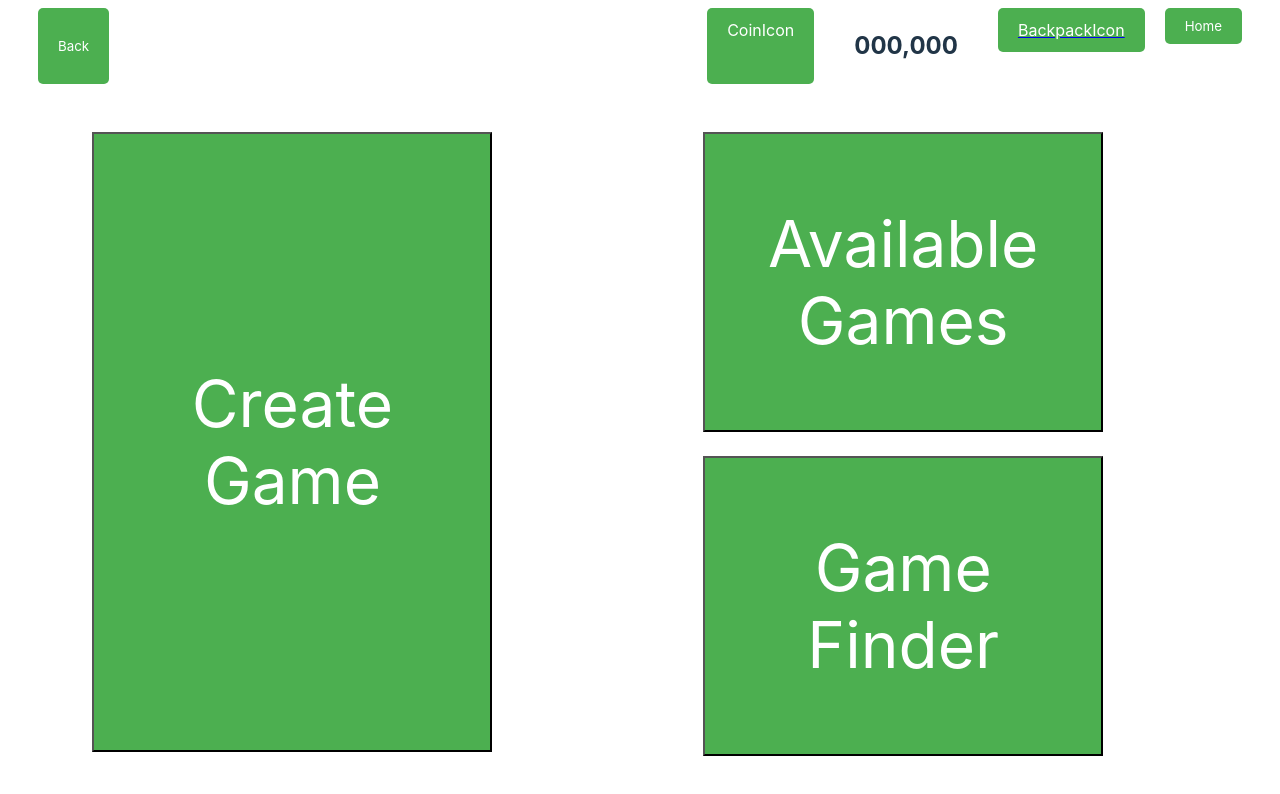
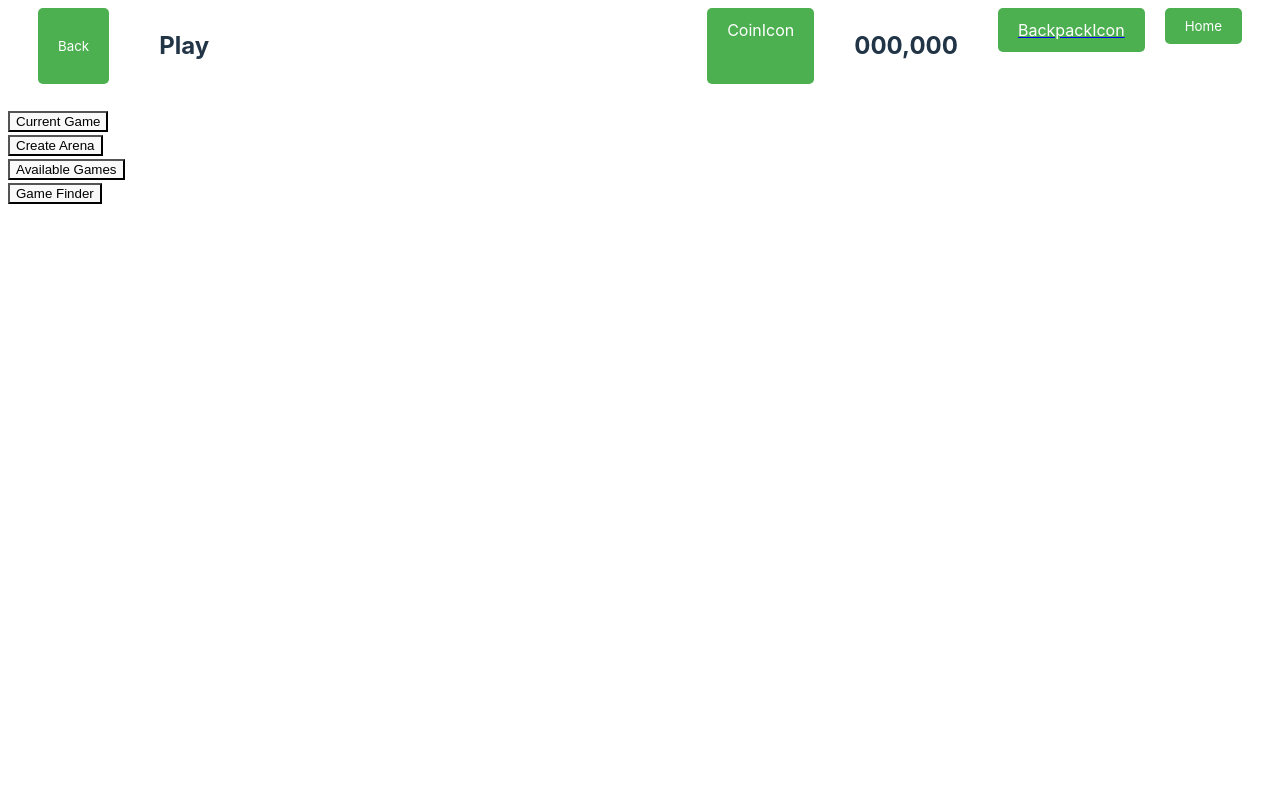
Before and after one commit to OleguerAlmuni/P1_ProjectesWeb1, a Vue app: page /play in a window 1280 px wide. Shown: the top 794 px of the page. Built offline with nearby package versions, Linux system fonts and the light colour scheme.

Commit message:
Added the API calls to the AvailableGames.vue component so that it now displays a list of the available games on the server. Also fixed a bug with the in PlayGame.vue that prevented the loading of the players' attacks.

```diff
--- a/src/components/AvailableGames.vue
+++ b/src/components/AvailableGames.vue
@@ -1,15 +1,67 @@
-<script setup>
-    import { ref } from 'vue'
-    import Header from '../components/Header.vue'
+<script>
+import Header from "./Header.vue";
+
+export default {
+  components: {Header},
+  data()  {
+    return {
+      arenas: []
+    }
+  },
+
+  // Before accessing this view we fetch the information regarding the Available Games in the API.
+  mounted() {
+    fetch("https://balandrau.salle.url.edu/i3/arenas", {
+      method: 'GET',
+      headers: {
+        'Bearer' : this.$root.token,
+        'Content-Type' : "application/json"
+      }
+    }).then((response) => response.json())
+        .then((res) => {
+          if (res.error == undefined) {
+            for (let game in res) {
+              if (res[game].finished == false) {
+                this.arenas.push(res[game]);
+              }
+            }
+            console.log("Game Info Loaded!")
+          } else {
+            console.log("Game Info ERROR!");
+          }
+        })
+  },
+
+  methods: {
+    enterArena(game_ID) {
+      fetch("https://balandrau.salle.url.edu/i3/arenas/" + game_ID + "/play", {
+        method: 'POST',
+        headers: {
+          'Bearer' : this.$root.token,
+          'Content-Type': 'application/json'
+        }
+      }).then((response) => response.json())
+          .then((res) => {
+            if (res.error == undefined) {
+              console.log("Entering Arena!");
+              this.$router.push('/playGame');
+            } else {
+              console.log("ERROR while entering arena.");
+            }
+          })
+    }
+  }
+}
 </script>
 
 <template>
+  <header>
     <Header title="Available Games"></Header>
+  </header>
 
-    <div class="AvailableGames">
-
-        <div class="Games">
+  <article>
     <table>
+      <thead>
         <tr>
           <th>ID</th>
           <th>N.Squares</th>
@@ -17,104 +69,27 @@
           <th>State</th>
           <th>Date</th>
         </tr>
-                <tr>
-                    <td>#000</td>
-                    <td>#0x0</td>
-                    <td>#00</td>
-                    <td>Lorem</td>
-                    <td>#dd/mm/yyyy</td>
+      </thead>
+
+      <tbody>
+        <tr v-for="arena in this.arenas">
+          <td>{{arena.game_ID}}</td>
+          <td>{{arena.size}}</td>
+          <td>{{arena.HP_max}}</td>
+          <td>{{arena.finished}}</td>
+          <td>{{arena.creation_date}}</td>
           <td>
-                        <router-link to="/playGame"><button class="join">JOIN</button></router-link>
+            <button v-on:click.prevent="enterArena(arena.game_ID)">JOIN</button>
           </td>
         </tr>
-                <tr>
-                    <td>#000</td>
-                    <td>#0x0</td>
-                    <td>#00</td>
-                    <td>Lorem</td>
-                    <td>#dd/mm/yyyy</td>
-                    <td>
-                        <router-link to="/playGame"><button class="join">JOIN</button></router-link>
-                    </td>
-                </tr>
-                <tr>
-                    <td>#000</td>
-                    <td>#0x0</td>
-                    <td>#00</td>
-                    <td>Lorem</td>
-                    <td>#dd/mm/yyyy</td>
-                    <td>
-                        <router-link to="/playGame"><button class="join">JOIN</button></router-link>
-                    </td>
-                </tr>
-                <tr>
-                    <td>#000</td>
-                    <td>#0x0</td>
-                    <td>#00</td>
-                    <td>Lorem</td>
-                    <td>#dd/mm/yyyy</td>
-                    <td>
-                        <router-link to="/playGame"><button class="join">JOIN</button></router-link>
-                    </td>
-                </tr>
-                <tr>
-                    <td>#000</td>
-                    <td>#0x0</td>
-                    <td>#00</td>
-                    <td>Lorem</td>
-                    <td>#dd/mm/yyyy</td>
-                    <td>
-                        <router-link to="/playGame"><button class="join">JOIN</button></router-link>
-                    </td>
-                </tr>
-                <tr>
-                    <td>#000</td>
-                    <td>#0x0</td>
-                    <td>#00</td>
-                    <td>Lorem</td>
-                    <td>#dd/mm/yyyy</td>
-                    <td>
-                        <router-link to="/playGame"><button class="join">JOIN</button></router-link>
-                    </td>
-                </tr>
-                <tr>
-                    <td>#000</td>
-                    <td>#0x0</td>
-                    <td>#00</td>
-                    <td>Lorem</td>
-                    <td>#dd/mm/yyyy</td>
-                    <td>
-                        <router-link to="/playGame"><button class="join">JOIN</button></router-link>
-                    </td>
-                </tr>
-                <tr>
-                    <td>#000</td>
-                    <td>#0x0</td>
-                    <td>#00</td>
-                    <td>Lorem</td>
-                    <td>#dd/mm/yyyy</td>
-                    <td>
-                        <router-link to="/playGame"><button class="join">JOIN</button></router-link>
-                    </td>
-                </tr>
+      </tbody>
+
     </table>
-        </div>
+  </article>
 
-    </div>
 </template>
 
 <style scoped>
-    @media only screen and (min-width: 768px) {
-
-        .Games {
-            width: 99%;
-        }
-    }
-
-    .Games {
-        display: flex;
-        justify-content: center;
-    }
 
     table, th, td {
         font-family: Inter;
@@ -126,16 +101,5 @@
         text-align: center;
         padding: 15px;
     }
-    .join {
-        font-family: Inter;
-        background-color: #4CAF50;
-        color: white;
-    }
-        .join:hover {
-            background-color: #45a049;
-        }
 
-        .join:active {
-            background-color: #3e8e41;
-        }
 </style>
--- a/src/components/BuyAttack.vue
+++ b/src/components/BuyAttack.vue
@@ -1,10 +1,16 @@
-<script setup>
-    import { ref } from 'vue'
-    import Header from '../components/Header.vue'
-</script>
+<script>
 
-<script>
-    export default {
+import {defineComponent} from "vue";
+import Header from "./Header.vue";
+import buyAttack from "./BuyAttack.vue";
+
+export default defineComponent({
+  computed: {
+    buyAttack() {
+      return buyAttack
+    }
+  },
+  components: {Header},
   data() {
     return {
       attackData: [],
@@ -53,13 +59,11 @@
       });
     }
   }
-
-    }
+})
 </script>
 
-
 <template>
-    <Header title="Buy Attack"></Header>
+    <Header title="Buy Attacks"></Header>
     <div class="row">
         <div  class="col-4 col-s-12">
             <form style="display: flex; flex-direction: column">
--- a/src/components/Play.vue
+++ b/src/components/Play.vue
@@ -1,106 +1,45 @@
-<script setup>
-import { ref } from 'vue'
-import Header from '../components/Header.vue'
+<script>
+
+import {defineComponent} from "vue";
+import Header from "./Header.vue";
+
+export default defineComponent({
+  components: {Header}
+})
 </script>
 
 <template>
-  <Header title=""></Header>
-  <br />
-  <div class="components">
-    <div class="left-components">
-      <nav>
-        <router-link to="/createGame"><button class="create-game-button">Create Game</button></router-link>
-      </nav>
-    </div>
-    <div class="right-components">
-      <nav>
-        <router-link to="/AvailableGames"><button class="available-games-button">Available Games</button></router-link>
-      </nav>
-      <br />
-      <nav>
-        <router-link to="/gameFinder"><button class="game-finder-button">Game Finder</button></router-link>
-      </nav>
-    </div>
-  </div>
+  <header>
+    <Header title="Play"></Header>
+  </header>
+
+  <!--Nav to have a quick access to the current game-->
+  <nav>
+    <router-link to="/playGame">
+      <button>Current Game</button>
+    </router-link>
+  </nav>
+
+  <section>
+    <router-link to="/createArena">
+      <button>Create Arena</button>
+    </router-link>
+  </section>
+
+  <section>
+    <router-link to="/availableGames">
+      <button>Available Games</button>
+    </router-link>
+  </section>
+
+  <section>
+    <router-link to="/gameFinder">
+      <button>Game Finder</button>
+    </router-link>
+  </section>
+
 </template>
 
 <style scoped>
-@media only screen and (min-width: 768px) {
-  .left-components {
-    width: 95%;
-    height: 50%;
-  }
 
-  .right-components {
-    width: 95%;
-    height: 30%;
-  }
-}
-.components {
-  display: flex;
-  justify-content: center;
-  align-content: center;
-}
-
-.left-components {
-  display: flex;
-  justify-content: center;
-  align-content: center;
-  padding-right: 5%;
-}
-
-.right-components {
-  padding-left: 5%;
-}
-
-.create-game-button {
-  width: 400px;
-  height: 620px;
-  font-family: Inter;
-  font-size: 64px;
-  font-style: normal;
-  background-color: #4CAF50;
-  color: white;
-}
-.create-game-button:hover {
-  background-color: #45a049;
-}
-
-.create-game-button:active {
-  background-color: #3e8e41;
-}
-
-.available-games-button {
-  width: 400px;
-  height: 300px;
-  font-family: Inter;
-  font-size: 64px;
-  font-style: normal;
-  background-color: #4CAF50;
-  color: white;
-}
-.available-games-button:hover {
-  background-color: #45a049;
-}
-
-.available-games-button:active {
-  background-color: #3e8e41;
-}
-
-.game-finder-button {
-  width: 400px;
-  height: 300px;
-  font-family: Inter;
-  font-size: 64px;
-  font-style: normal;
-  background-color: #4CAF50;
-  color: white;
-}
-.game-finder-button:hover {
-  background-color: #45a049;
-}
-
-.game-finder-button:active {
-  background-color: #3e8e41;
-}
 </style>
--- a/src/components/PlayGame.vue
+++ b/src/components/PlayGame.vue
@@ -14,6 +14,11 @@ export default {
     }
   },
   mounted() {
+
+    /*
+    This first fetch is to load the player's current game, as it is the only game that
+    they can play.
+     */
     fetch("https://balandrau.salle.url.edu/i3/players/arenas/current", {
       method: 'GET',
       headers: {
@@ -31,10 +36,13 @@ export default {
             this.start = res.start;
             this.players = res.players_games;
             console.log("Game Info Loaded!")
+            console.log(this.game_ID);
           } else {
             console.log("Game Info ERROR!");
           }
         })
+
+    // Here we fetch the equipped attacks from player 1 (the user) and store them for easier access.
     fetch("https://balandrau.salle.url.edu/i3/players/attacks", {
       method: 'GET',
       headers: {
@@ -50,6 +58,8 @@ export default {
             console.log("Load attacks 1 ERROR!");
           }
         })
+
+    // Here we fetch the equipped attacks from player 2 and store them for easier access.
     fetch("https://balandrau.salle.url.edu/i3/players/" + this.players[1].player_ID + "/attacks", {
       method: 'GET',
       headers: {
@@ -68,11 +78,9 @@ export default {
   },
   methods: {
     getEquippedAttacks(attack_array, equipped_attacks) {
-      attack_array.forEach(selectEquipped());
-
-      function selectEquipped(attack) {
+      for (let attack in attack_array) {
         if (attack.equipped == true) {
-          equipped_attacks.push(attack.attack_ID);
+          equipped_attacks.push(attack);
         }
       }
     },
--- a/src/router/index.js
+++ b/src/router/index.js
@@ -31,8 +31,8 @@ const routes = [
     { path: '/store/buyAttack', component: BuyAttack },
     { path: '/attacks', component: Attacks },
     { path: '/playGame', component: PlayGame },
-    { path: '/createGame', component: CreateArena },
-    { path: '/AvailableGames', component: AvailableGames },
+    { path: '/createArena', component: CreateArena },
+    { path: '/availableGames', component: AvailableGames },
     { path: '/gameFinder', component: GameFinder },
     { path: '/gameHistory', component: GameHistory },
     { path: '/profile', component: Profile },
```
Lines whose indentation alone changed are shown as unchanged.
